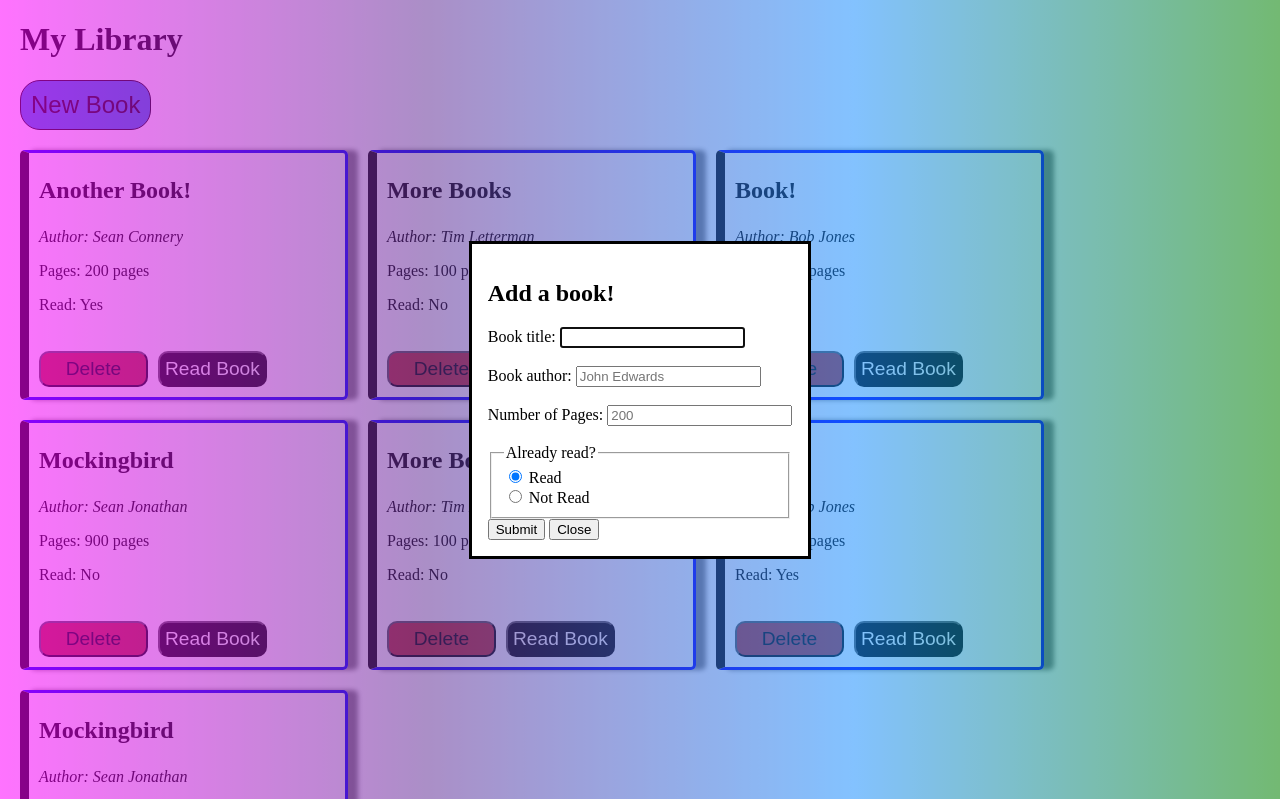
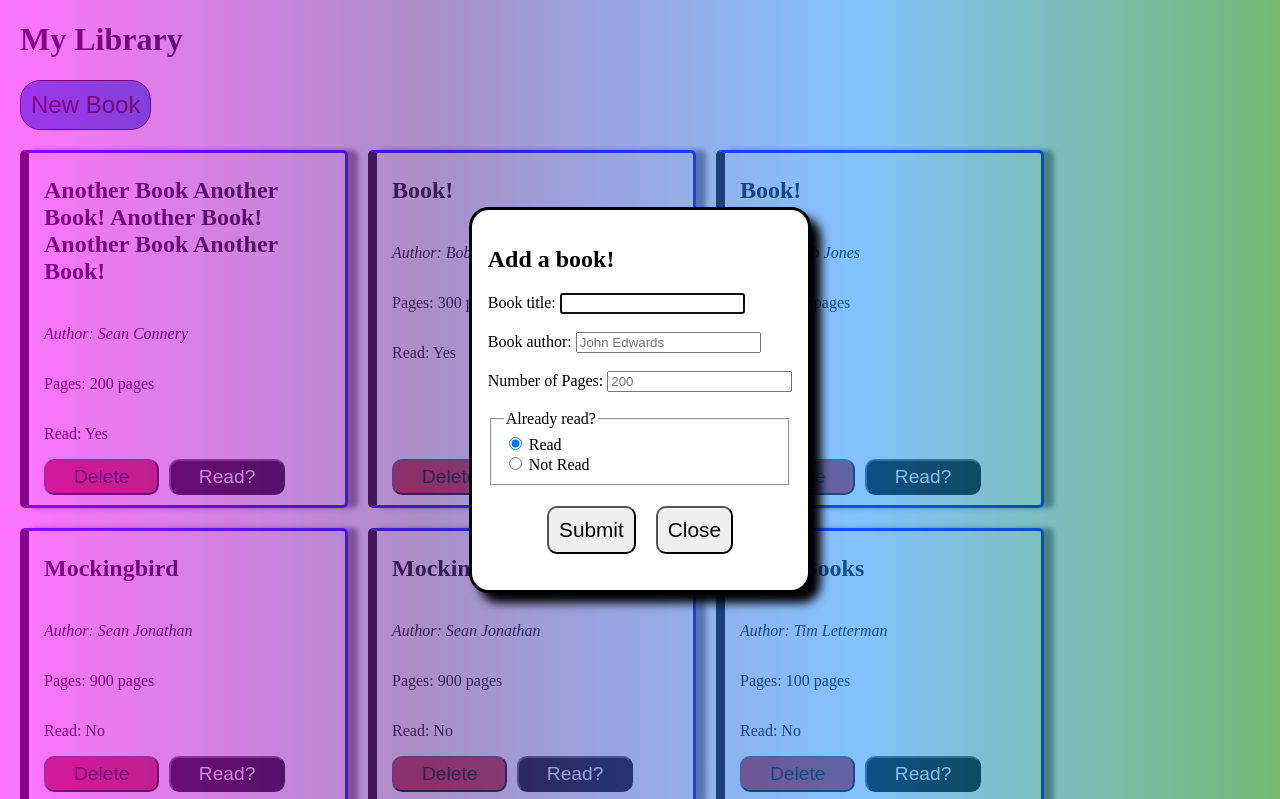
Before and after one commit to FishShalami/odin-library, a plain HTML site: page index.html in a window 1280 px wide. Both pictures are taken after a click on the button "New Book". Shown: the top 799 px of the page. Drawn offline with Linux system fonts and the light colour scheme.

Commit message:
Js for toggling read status, final styling

```diff
--- a/script.js
+++ b/script.js
@@ -12,6 +12,15 @@ Book.prototype.info = function() {
     return this.title + ", " + this.author + ", " + this.pages + ", " + this.read;
 }
 
+Book.prototype.readStatus = function() {
+    if (this.read === 'notRead') {
+        this.read = 'read';
+    } else {
+        this.read = 'notRead'
+    }
+    libraryLoop()
+};
+
 function addBookToLibrary(title, author, pages, read) {
     let  newBook = new Book(title, author, pages, read);
     myLibrary.push(newBook);
@@ -25,6 +34,18 @@ const library = document.querySelector(".library");
 
 function libraryLoop() {
     library.innerHTML = ""; // Clear existing content
+    // myLibrary sort
+
+    myLibrary.sort((a, b) => {
+        const titleA = a.title.toLowerCase(); // Convert to lowercase for case-insensitive comparison
+        const titleB = b.title.toLowerCase();
+        if (titleA < titleB) return -1; // a comes before b
+        if (titleA > titleB) return 1;  // a comes after b
+        return 0; // a and b are equal
+    });
+
+
+
     for (let book of myLibrary) {
         const libraryCard = document.createElement('div');
         libraryCard.classList.add('libraryCard');
@@ -54,7 +75,7 @@ function libraryLoop() {
 
         const readBookButton = document.createElement('button');
         readBookButton.classList.add('readBook');
-        readBookButton.innerText = 'Read Book';
+        readBookButton.innerText = 'Read?';
 
         cardButtons.append(delBookButton, readBookButton);
         libraryCard.append(cardTitle, cardAuthor, cardPages, cardRead, cardButtons);
@@ -91,7 +112,7 @@ document.querySelector('form[name="addBook"]').addEventListener("submit", (event
     }
 });
 
-
+//remove book from library
 library.addEventListener('click', (event) => {
     if (event.target.classList.contains('delBook')) {
         // Find the book index using the card title
@@ -107,9 +128,43 @@ library.addEventListener('click', (event) => {
     }
 });
 
+library.addEventListener('click', (event) => {
+    if (event.target.classList.contains('readBook')) {
+        // Find the book index using the card title
+        const card = event.target.closest('.libraryCard');
+        const title = card.querySelector('.bookTitle').innerText;
+
+        // Find the book in the array and remove it
+        const index = myLibrary.findIndex(book => book.title === title);
+        if (index !== -1) {
+            myLibrary[index].readStatus()
+        }
+    }
+});
 
 
-addBookToLibrary("Another Book!", "Sean Connery", "200 pages", "read");
+
+//change read status
+
+// library.addEventListener('click', (event) => {
+//     if (event.target.classList.contains('readBook')) {
+//         // Find the book index using the card title
+//         const card = event.target.closest('.libraryCard');
+//         const title = card.querySelector('.bookTitle').innerText;
+
+//         // Find the book in the array and change the read status
+//         const index = myLibrary.findIndex(book => book.title === title);
+//         if (index !== -1 && myLibrary[index].read === 'notRead') {
+//             myLibrary[index].read = 'read' // Remove book from array
+//             libraryLoop(); // Refresh library display
+//         }
+//     }
+// });
+
+
+
+
+addBookToLibrary("Another Book Another Book! Another Book! Another Book Another Book!", "Sean Connery", "200 pages", "read");
 
 addBookToLibrary("More Books", "Tim Letterman", "100 pages", "notRead");
 
--- a/styles.css
+++ b/styles.css
@@ -30,20 +30,22 @@ button.newBook:hover {
 .library {
     display: grid;
     grid-template-columns: repeat(auto-fit, minmax(250px, 1fr));
-    grid-auto-rows: minmax(250px, 1fr);
+    /* grid-auto-rows: minmax(270px, 1fr); */
     gap: 20px;
     width: 80vw;
 
 }
 
 .libraryCard {
-    /* width: 200px; */
     border: blue solid 3px;
     border-radius: 5px;
-    padding-left: 10px;
+    padding-left: 15px;
     border-left: 9px solid black;
     box-shadow: 10px 0 5px grey;
-    position: relative;
+    /* position: relative; */
+    display: flex;
+    flex-direction: column;
+    overflow-wrap: break-word;
 }
 
 .libraryCard > .bookTitle {
@@ -60,8 +62,12 @@ button.newBook:hover {
     display: grid;
     gap: 10px;
     grid-template-columns: 1fr 1fr;
-    position: absolute;
-    bottom: 10px;
+    grid-template-rows: 2.5rem;
+    display: flex;
+    gap: 10px;
+    margin-top: auto;
+    padding-bottom: 10px;
+    width: 80%;
 }
 
 .delBook,
@@ -69,6 +75,9 @@ button.newBook:hover {
     padding: 5px;
     border-radius: 10px;
     font-size: 1.2rem;
+    display: flex;
+    flex: 1;
+    justify-content: center;
 }
 
 .delBook {
@@ -78,6 +87,25 @@ button.newBook:hover {
 .readBook {
     background-color: rgb(0, 0, 0);
     color: white;
+}
+
+dialog {
+    border-radius: 20px;
+    box-shadow: 10px 10px 10px black;}
+
+form>.formButtons {
+    margin: 20px;
+    /* border: 2px red solid; */
+    /* text-align: center; */
+    display: flex;
+    justify-content: center;
+    gap: 20px;
+}
+
+.formButtons button {
+    font-size: 1.3rem;
+    padding: 10px;
+    border-radius: 10px;
 }
 
 ::backdrop {
```
